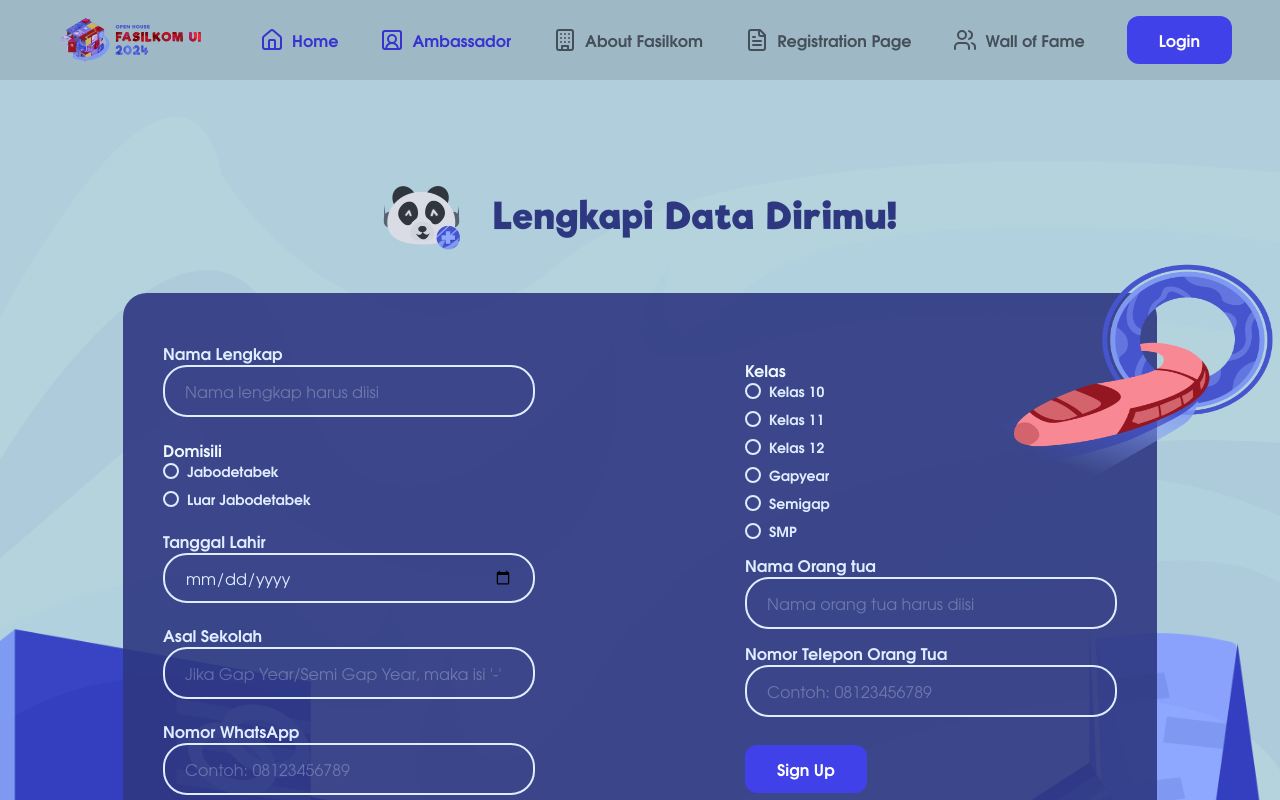
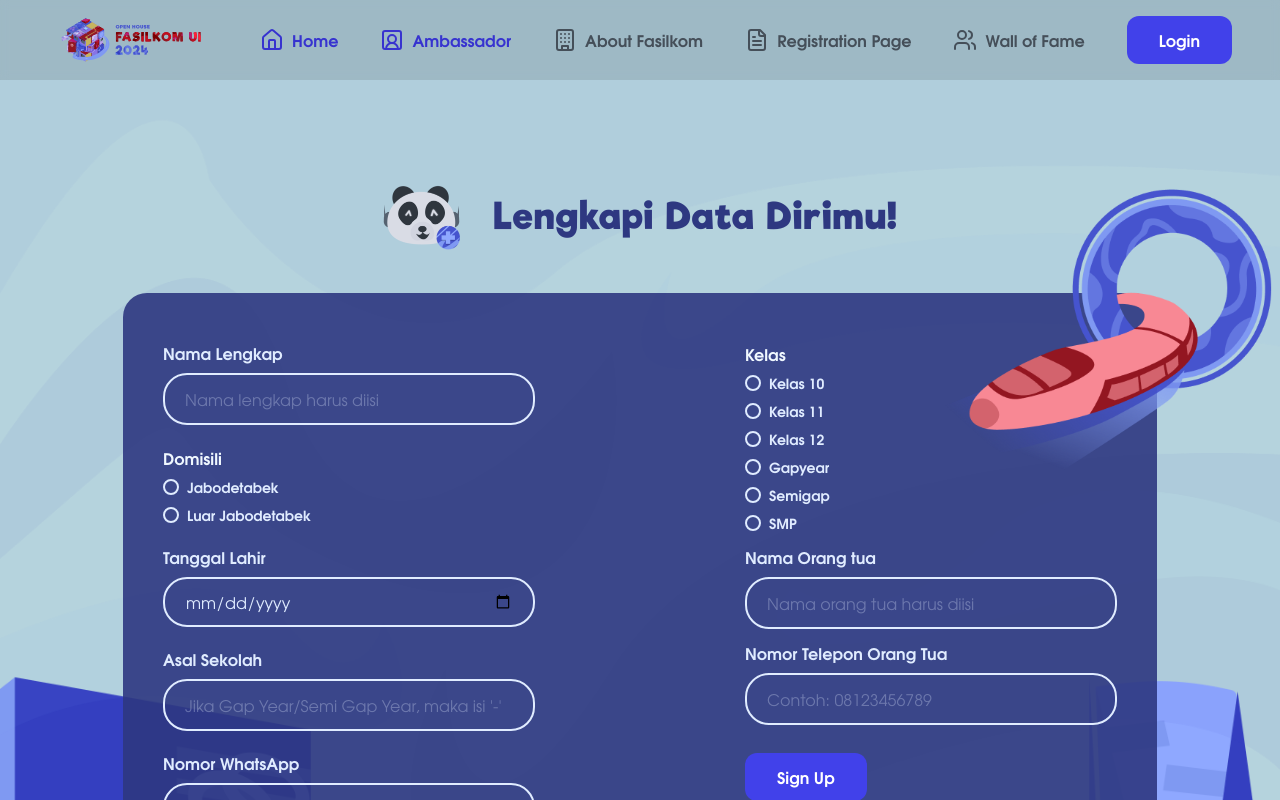
Before and after one commit to OH-Fasilkom-UI/oh24-frontend, a Next.js app: page /detailform in a window 1280 px wide. Shown: the top 800 px of the page. Built offline with nearby package versions, Linux system fonts and the light colour scheme.

Commit message:
fix: everything 🤪🤪

```diff
--- a/components/elements/Navbar.tsx
+++ b/components/elements/Navbar.tsx
@@ -20,7 +20,7 @@ export const Navbar = () => {
       initial={{ y: -100 }}
       animate={{ y: 0 }}
       transition={{ duration: 0.5 }}
-      className="z-50 backdrop-blur-sm fixed w-full flex justify-between items-center px-12 py-4 max-md:py-2 bg-[#0000001A]"
+      className="z-50 backdrop-blur-sm fixed w-full flex justify-between items-center px-4 md:px-12 py-4 bg-[#0000001A]"
     >
       <div className="relative w-[170px] h-[44px]">
         <Image
--- a/components/ui/Input.tsx
+++ b/components/ui/Input.tsx
@@ -29,7 +29,7 @@ const Input = React.forwardRef<HTMLInputElement, InputProps>(
     return (
       <div
         className={twMerge(
-          'flex flex-col gap-1',
+          'flex flex-col gap-3',
           color === 'light'
             ? 'text-Text/TextDarkBG'
             : 'text-Text/TextLightBG/60'
--- a/components/ui/RadioGroup.tsx
+++ b/components/ui/RadioGroup.tsx
@@ -70,10 +70,10 @@ const RadioGroup = React.forwardRef<
 
   return (
     <Comp>
-      {!!label && <Label className="mb-4">{label}</Label>}
+      {!!label && <Label>{label}</Label>}
       <RadioGroupPrimitive.Root
         className={twMerge(
-          'grid gap-1',
+          'grid gap-1 mt-2',
           radioGroupVariants({ size, color }),
           className
         )}
--- a/modules/DetailFormModule/index.tsx
+++ b/modules/DetailFormModule/index.tsx
@@ -21,13 +21,13 @@ export const DetailFormModule = () => {
             Lengkapi Data Dirimu!
           </h1>
         </div>
-        <div className="relative flex-grow overflow-hidden">
+        <div className="relative flex-grow overflow-visible">
           <Image
             src="/kereta-terbang.png"
             alt="kereta"
             width={310}
             height={250}
-            className="absolute max-md:top-1/2 max-lg:top-[530px] top-0 right-0 max-md:w-[200px] max-md:h-auto max-lg:translate-x-1/4 md:w-[300px] md:h-[240px]"
+            className="absolute max-sm:top-[55%] max-lg:top-[55%]  lg:-translate-y-20 right-0 max-md:w-[200px] max-md:h-auto max-lg:translate-x-1/4 md:w-[300px] md:h-[240px] lg:w-[350px] lg:h-auto"
           />
           <div className="mt-[43px] z-100 max-md:px-[20px] md:px-[30px] lg:px-[123px] mb-10">
             <DetailForm />
--- a/modules/DetailFormModule/sections/DetailForm.tsx
+++ b/modules/DetailFormModule/sections/DetailForm.tsx
@@ -97,7 +97,7 @@ const DetailForm = () => {
           />
         </div>
 
-        <div className="space-y-4 md:mt-4">
+        <div className="space-y-4 mt-4 lg:mt-0">
           <RadioGroup
             label="Kelas"
             size="normal"
--- a/modules/LoginModule/sections/LoginPage.tsx
+++ b/modules/LoginModule/sections/LoginPage.tsx
@@ -23,7 +23,7 @@ export const LoginPage = () => {
       className="flex flex-col items-center mt-20 md:mt-32"
     >
       <div className="font-bold flex flex-col md:gap-8 tracking-[1.5px] leading-[36px] font-riffic text-center md:text-[50px] lg:text-[60px] max-md:text-[30px] text-[#2E3881] pt-[64px]">
-        <p>Welcome to </p>
+        <span className="font-riffic">Welcome to </span>
         Open House <br className="md:hidden" /> Fasilkom UI 2024
       </div>
       <GoogleLogin
```
